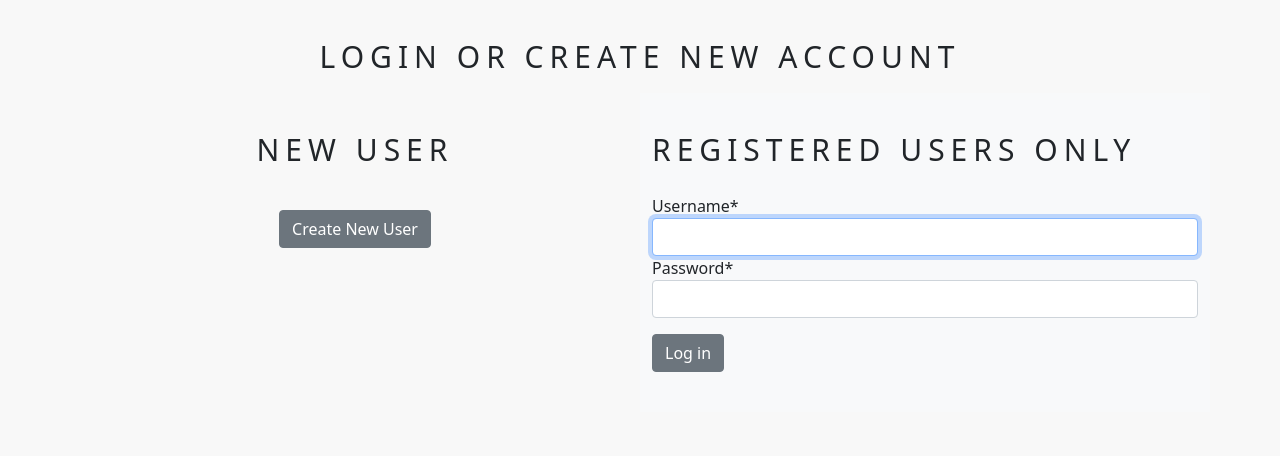
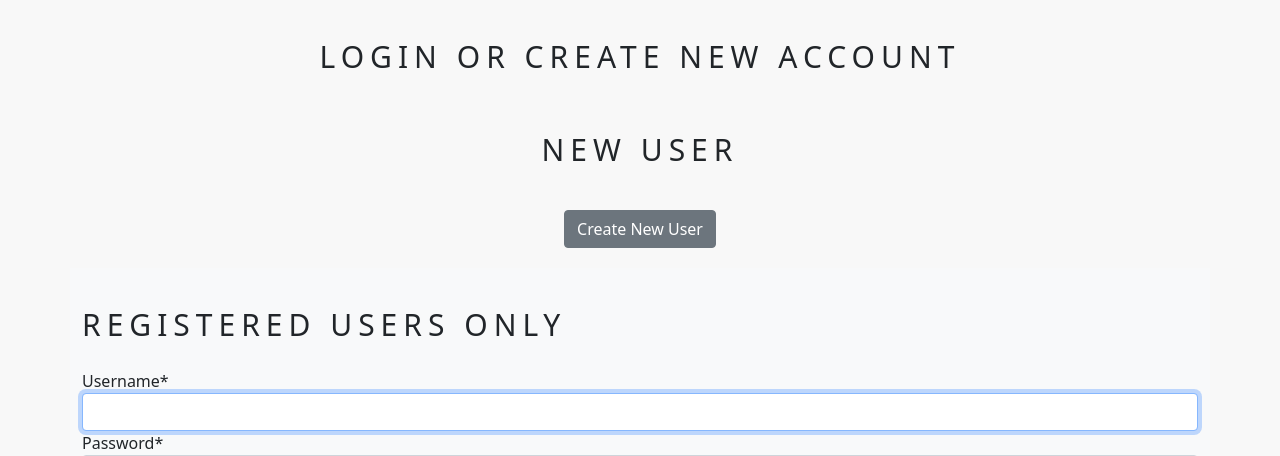
Before and after one commit to AlexBulavin/ecommerce-project, a Django app: page /account/login/ in a window 1280 px wide; the page is wider, and only the part inside the window is pictured. Shown: the part 98-554 px from the top of that part. Run offline with Django 3.2, Linux system fonts and the light colour scheme; data that the repository does not hold is empty; some libraries are stand-ins or nearby versions.

Commit message:
Little fixes with login functions

```diff
--- a/shop/templates/login.html
+++ b/shop/templates/login.html
@@ -15,7 +15,7 @@ Login form
       Login or create new account
     </h1>
     <div class="row">
-      <div class="col-12 col-sm-12 col-lg-6 text-center custom-div">
+      <div class="col-12 col-sm-12 col-lg-12 text-center custom-div">
         <br>
         <h2 class="product_title">
           New User
@@ -23,7 +23,7 @@ Login form
         <br>
         <a href="{% url 'signup' %}" class="btn btn-secondary">Create New User</a>
       </div>
-      <div class="col-12 col-sm-12 col-md-12 col-lg-6 bg-light">
+      <div class="col-12 col-sm-12 col-md-12 col-lg-12 bg-light">
         <div>
           <br>
           <h2 class="product_title">
```
